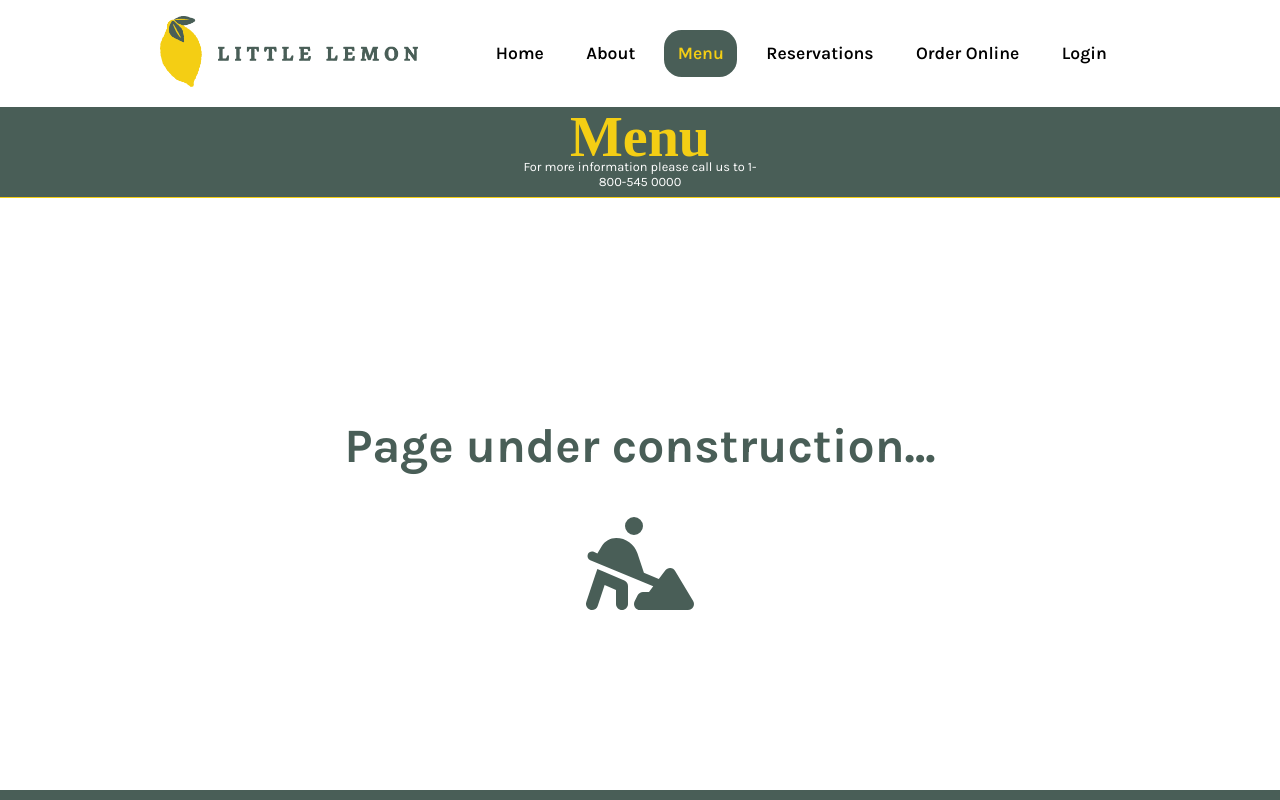
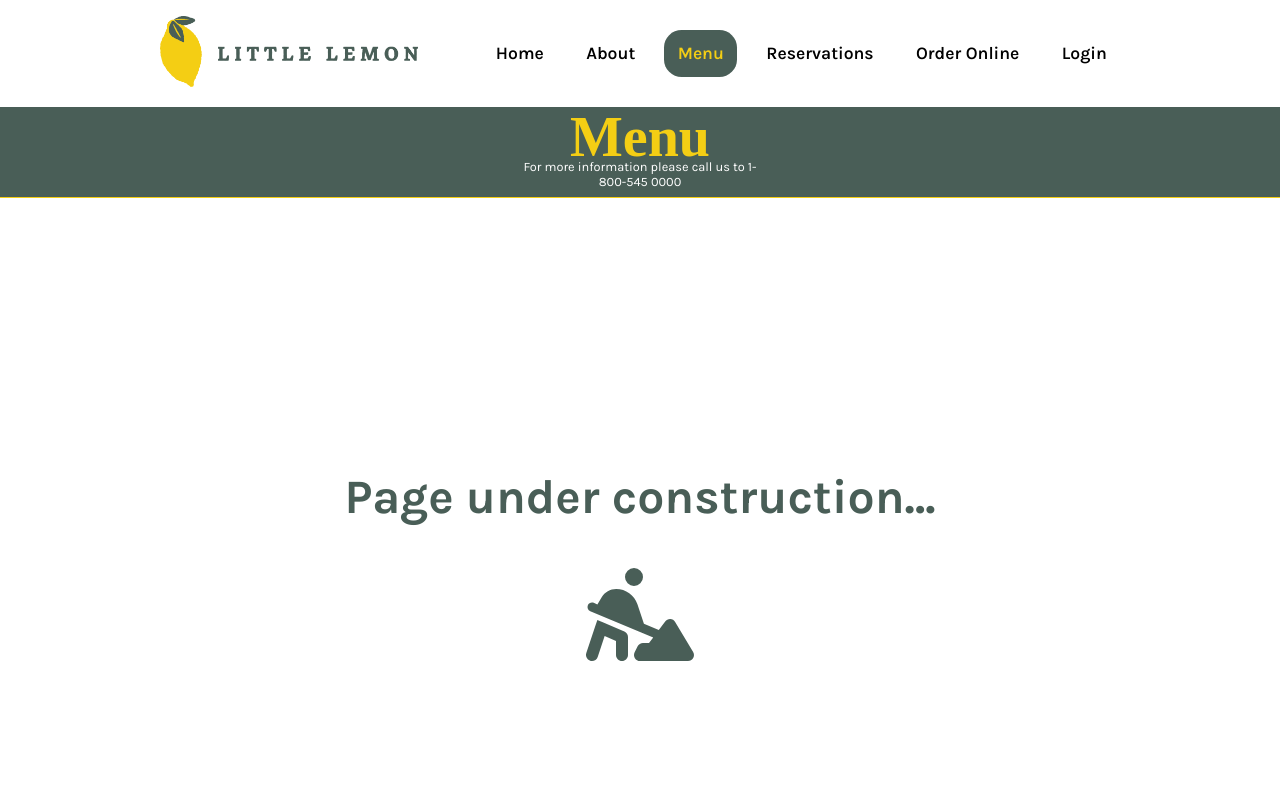
Before and after one commit to hubertvcode/little-lemon-capstone, a React (Create React App) app: page /menu in a window 1280 px wide. Shown: the top 800 px of the page. Built offline with nearby package versions, Linux system fonts and the light colour scheme; a web font is replaced by a local one.

Commit message:
Update index.css

```diff
--- a/src/index.css
+++ b/src/index.css
@@ -10,7 +10,10 @@ html {
   font-family: 'Markazi Text', serif;
   font-family: 'Karla', sans-serif;
   overflow-x: hidden;
-
+}
+
+body {
+  min-height: 100vh;
 }
 
 
@@ -1050,7 +1053,7 @@ a.btn-continue.confirmation {
 /* NOT FOUND AND UNDER CONSTRUCTION PAGES CSS */
   .not-found-container {
   width: 100%;
-  height: 37em;
+  height: 43.29em;
   display: flex;
   flex-direction: column;
   align-items: center;
```
